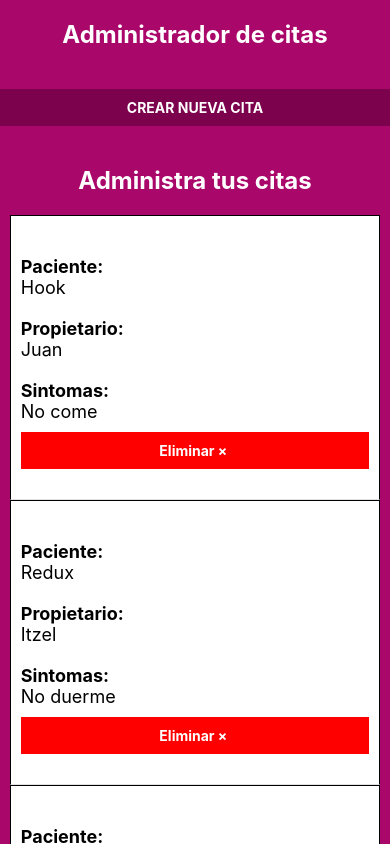
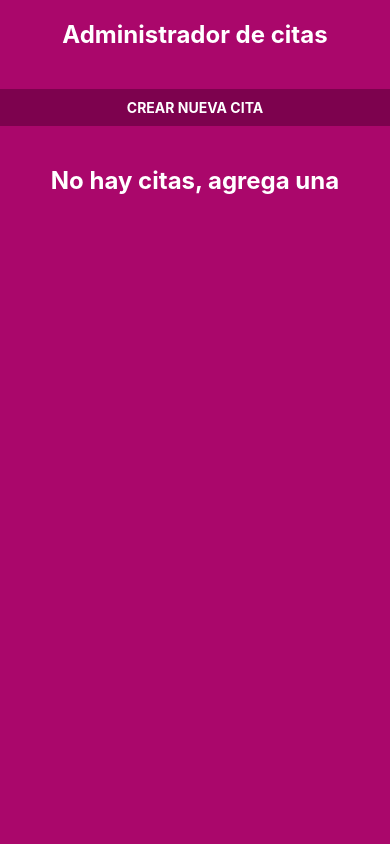
Before and after one commit to Ricardo-VP/RN-appcitas, a React Native app: screen / in a window 390 px wide. Built offline with nearby package versions, Linux system fonts and the light colour scheme.

Commit message:
Guardando citas en el storage

```diff
--- a/App.js
+++ b/App.js
@@ -12,15 +12,12 @@ import {
 } from 'react-native';
 import Cita from './components/cita';
 import Formulario from './components/formulario';
+import AsyncStorage from '@react-native-community/async-storage';
 
 const App = () => {
   const [mostrarForm, setMostrarForm] = useState(false);
   // Definir el state de citas
-  const [citas, setCitas] = useState([
-    {id: '1', paciente: 'Hook', propietario: 'Juan', sintomas: 'No come'},
-    {id: '2', paciente: 'Redux', propietario: 'Itzel', sintomas: 'No duerme'},
-    {id: '3', paciente: 'Native', propietario: 'Josue', sintomas: 'No canta'},
-  ]);
+  const [citas, setCitas] = useState([]);
 
   // Elimina los pacientes del state
   const eliminarPaciente = id => {
@@ -37,7 +34,17 @@ const App = () => {
   // Ocultar teclado
   const cerrarTeclado = () => {
     Keyboard.dismiss();
-  }
+  };
+
+  // Almacenar en el async storage
+  const guardarCitasStorage = async (citasJSON) => {
+    try {
+      await AsyncStorage.setItem('citas', citasJSON);
+    } catch (error) {
+      console.log(error);
+    }
+  };
+
   return (
     <TouchableWithoutFeedback onPress={() => cerrarTeclado()}>
       <View style={styles.contenedor}>
@@ -46,7 +53,9 @@ const App = () => {
           <TouchableHighlight
             onPress={() => mostrarFormulario()}
             style={styles.btnMostrarForm}>
-            <Text style={styles.textoMostrarForm}>{mostrarForm ? 'CANCELAR CREAR CITA' : 'CREAR NUEVA CITA'}</Text>
+            <Text style={styles.textoMostrarForm}>
+              {mostrarForm ? 'CANCELAR CREAR CITA' : 'CREAR NUEVA CITA'}
+            </Text>
           </TouchableHighlight>
         </View>
         <View style={styles.contenido}>
@@ -57,6 +66,7 @@ const App = () => {
                 citas={citas}
                 setCitas={setCitas}
                 setMostrarForm={setMostrarForm}
+                guardarCitasStorage={guardarCitasStorage}
               />
             </>
           ) : (
--- a/components/formulario.js
+++ b/components/formulario.js
@@ -12,7 +12,7 @@ import {
 import DateTimePickerModal from 'react-native-modal-datetime-picker';
 import shortid from 'shortid';
 
-const Formulario = ({citas, setCitas, setMostrarForm}) => {
+const Formulario = ({citas, setCitas, setMostrarForm, guardarCitasStorage}) => {
   const [paciente, setPaciente] = useState('');
   const [propietario, setPropietario] = useState('');
   const [telefono, setTelefono] = useState('');
@@ -68,6 +68,8 @@ const Formulario = ({citas, setCitas, setMostrarForm}) => {
     // Agregar al state
     const citasNuevo = [...citas, cita];
     setCitas(citasNuevo);
+    // Agregar al storage
+    guardarCitasStorage(JSON.stringify(citasNuevo));
     // Ocultar el formulario
     setMostrarForm(false);
     // Resetear el formulario
--- a/package.json
+++ b/package.json
@@ -10,6 +10,7 @@
     "lint": "eslint ."
   },
   "dependencies": {
+    "@react-native-community/async-storage": "^1.12.1",
     "@react-native-community/datetimepicker": "^3.5.2",
     "react": "17.0.1",
     "react-native": "0.64.2",
```
Also changed, not shown: 2 other files (tests, documents, lock files or other folders).
